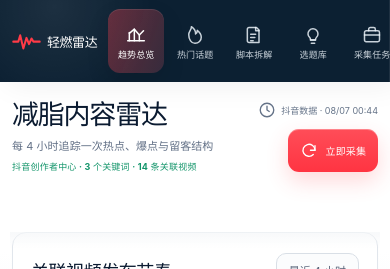
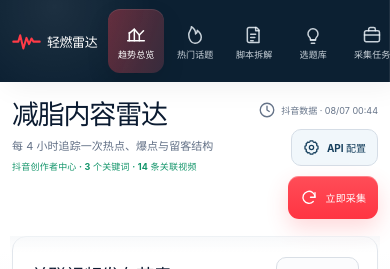
Before and after one commit to tonyprince6/qingran-radar, a React (Vite) app: page / in a window 390 px wide. Shown: the top 269 px of the page. Built offline with nearby package versions, Linux system fonts and the light colour scheme; no server answers.

Commit message:
Expose API settings on mobile

```diff
--- a/src/App.jsx
+++ b/src/App.jsx
@@ -188,7 +188,11 @@
     <main>
       <header className="topbar">
         <div><h1>{pageTitle}</h1><p>{pageDescription}</p><span className="source-summary">{sourceSummary}</span></div>
-        <div className="top-actions"><span className="updated"><Icon name="clock" size={18}/>{updated}<small>每分钟自动刷新</small></span><button className="collect-button" onClick={collect} disabled={collecting}><Icon name="refresh" size={18}/>{collecting ? '正在采集…' : '立即采集'}</button></div>
+        <div className="top-actions">
+          <span className="updated"><Icon name="clock" size={18}/>{updated}<small>每分钟自动刷新</small></span>
+          <button className="api-config-button" onClick={() => setSettingsOpen(true)}><Icon name="settings" size={17}/>API 配置</button>
+          <button className="collect-button" onClick={collect} disabled={collecting}><Icon name="refresh" size={18}/>{collecting ? '正在采集…' : '立即采集'}</button>
+        </div>
       </header>
       {pageContent}
     </main>
--- a/src/components/SettingsDrawer.jsx
+++ b/src/components/SettingsDrawer.jsx
@@ -11,9 +11,9 @@
       <h2 id="settings-title">工作台设置</h2>
       <p>这些偏好只保存在当前浏览器。</p>
       <div className="api-setting-card">
-        <div><span>DeepSeek API</span><strong>仅在服务端录入</strong></div>
+        <div><span>DeepSeek API 配置</span><strong>仅在服务端录入</strong></div>
         <code>DEEPSEEK_API_KEY</code>
-        <p>本机填写项目根目录的 <b>.env.local</b>；公网填写部署平台的服务端环境变量。不要把密钥写进网页或提交到 GitHub。</p>
+        <p>本机填写项目根目录的 <b>.env.local</b>；手机访问的公网版本需要在 Vercel 或 NAS 后端环境变量中填写。出于安全原因，网页不会保存 API 密钥。</p>
       </div>
       <label className="setting-row"><span><strong>采集完成提醒</strong><small>每次数据快照更新后显示提醒</small></span><input type="checkbox" checked={notifications} onChange={event => setNotifications(event.target.checked)}/></label>
       <label className="setting-row"><span><strong>健康内容提示</strong><small>生成脚本时保留科学减重与医疗合规提示</small></span><input type="checkbox" checked={healthNotice} onChange={event => setHealthNotice(event.target.checked)}/></label>
--- a/src/styles.css
+++ b/src/styles.css
@@ -39,6 +39,8 @@
 .updated small { padding-left: 8px; border-left: 1px solid #dce2e9; color: #26906b; font-size: 9px; font-weight: 700; }
 .collect-button { display: flex; align-items: center; gap: 8px; height: 45px; padding: 0 20px; border: 0; border-radius: 8px; background: var(--accent); color: #fff; font-weight: 700; box-shadow: 0 9px 20px rgba(255,70,80,.2); cursor: pointer; }
 .collect-button:hover { background: #ed3742; transform: translateY(-1px); }
+.api-config-button { display: inline-flex; align-items: center; justify-content: center; gap: 7px; height: 42px; padding: 0 13px; border: 1px solid #d5dde6; border-radius: 10px; color: #314158; background: rgba(255,255,255,.8); font-size: 11px; font-weight: 680; cursor: pointer; white-space: nowrap; }
+.api-config-button:hover { border-color: #b9c6d3; background: #fff; }
 .workspace { display: grid; grid-template-columns: minmax(0, 1.5fr) minmax(385px, 1fr); border: 1px solid var(--line); border-radius: 10px; overflow: hidden; }
 .overview-column { min-width: 0; border-right: 1px solid var(--line); }
 .trend-section { padding: 20px 24px 0; }
@@ -255,7 +257,7 @@
 .history-head { margin-top: 15px; min-height: 34px; color: #8a94a6; font-size: 10px; }
 .history-row { min-height: 51px; border-top: 1px solid #edf0f4; color: #5a667b; font-size: 11px; }
 .history-row strong { color: #258c68; font-size: 10px; }
-.settings-drawer { position: relative; width: min(420px, 92vw); height: 100%; padding: 42px 32px; background: #fff; box-shadow: -24px 0 60px rgba(6,23,41,.16); animation: slideIn .24s ease both; }
+.settings-drawer { position: relative; width: min(420px, 92vw); height: 100%; overflow-y: auto; padding: 42px 32px; background: #fff; box-shadow: -24px 0 60px rgba(6,23,41,.16); animation: slideIn .24s ease both; }
 .settings-drawer h2 { margin: 0 0 8px; font-size: 27px; }
 .settings-drawer > p { margin: 0 0 28px; color: #7b8699; font-size: 12px; }
 .setting-row { display: flex; align-items: center; justify-content: space-between; gap: 22px; padding: 18px 0; border-top: 1px solid var(--line); }
@@ -510,6 +512,7 @@
   .updated { display: flex; gap: 5px; font-size: 9px; }
   .updated small { display: none; }
   .collect-button { width: auto; height: 43px; padding: 0 14px; border-radius: 11px; font-size: 11px; }
+  .api-config-button { height: 37px; padding: 0 11px; border-radius: 10px; color: #17405e; background: rgba(241,247,251,.94); font-size: 10px; }
   .workspace, .ideas, .page-panel { border-radius: 14px; box-shadow: 0 1px 2px rgba(15,31,50,.025); }
   .trend-section { padding: 20px 18px 2px; }
   .section-title h2, .panel-heading h2 { font-size: 18px; }
@@ -534,7 +537,7 @@
   .script-editor { padding: 21px 18px 24px; }
   .opening-variants { grid-template-columns: 1fr 1fr; }
   .task-hero { padding: 28px 24px; }
-  .script-drawer, .settings-drawer { width: min(440px,96vw); }
+  .script-drawer, .settings-drawer { width: min(440px,96vw); padding: 56px 22px 28px; }
 }
 
 @media (max-width: 470px) {
```
